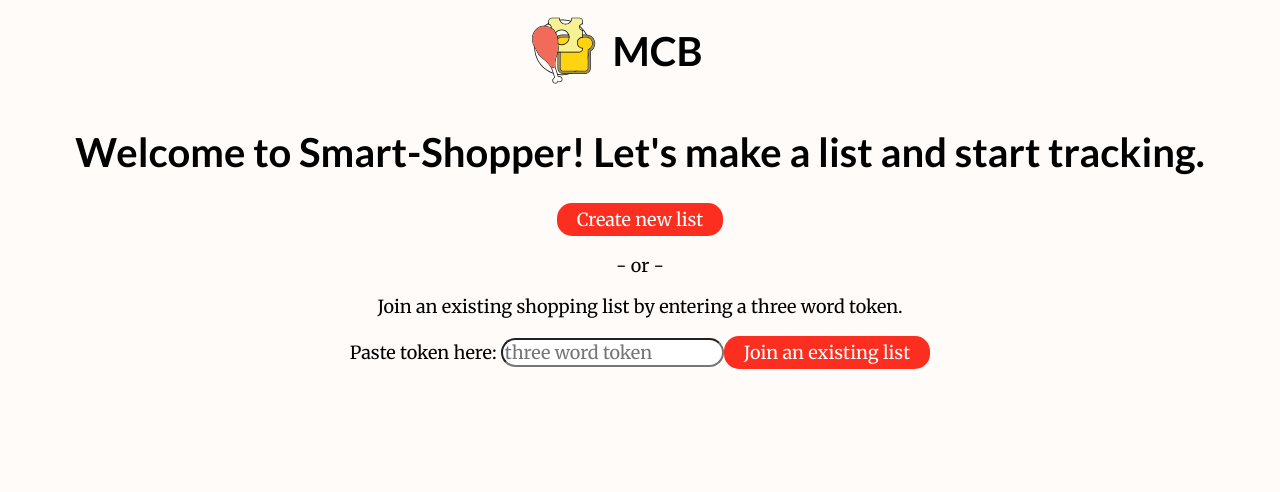
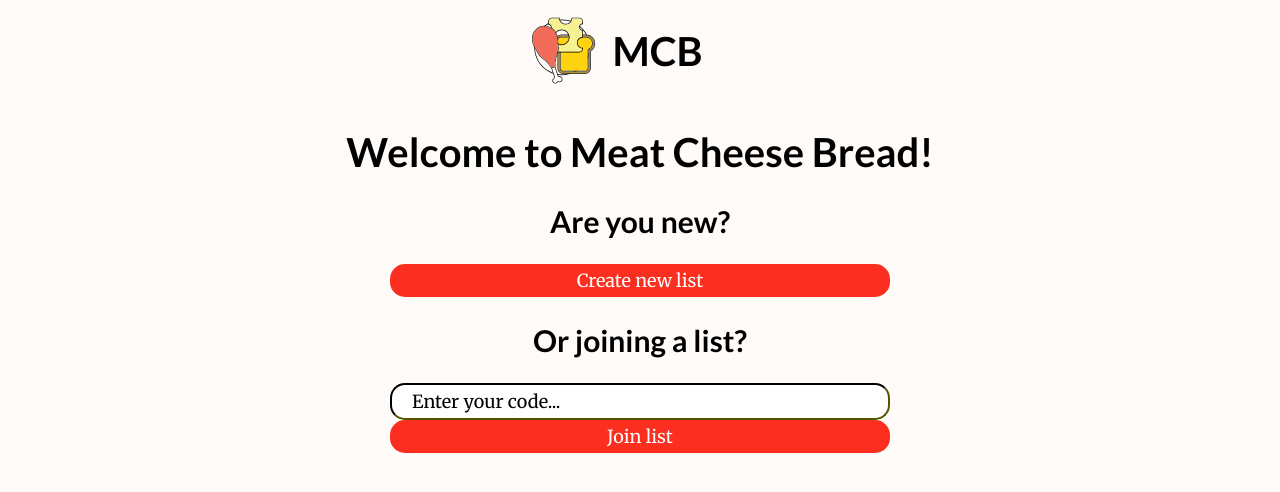
Before and after one commit to the-collab-lab/tcl-16-smart-shopping-list, a React (Create React App) app: page /AddItem in a window 1280 px wide. Shown: the top 492 px of the page. Built offline with nearby package versions, Linux system fonts and the light colour scheme.

Commit message:
add base styles to homepage

```diff
--- a/src/App.js
+++ b/src/App.js
@@ -6,7 +6,7 @@ import { BrowserRouter as Router, Switch, Route } from "react-router-dom";
 import NotFound from "./components/NotFound";
 import AddItem from "./components/AddItem";
 import ListContainer from "./components/ShoppingList/ListContainer";
-import Home from "./components/Home";
+import Home from "./components/Home/Home";
 import Navbar from "./components/Navbar/Navbar";
 
 const App = () => {
--- a/src/components/Home.js
+++ b/src/components/Home/Home.js
@@ -1,7 +1,9 @@
 import React, { useState } from "react";
-import getToken from "../lib/tokens.js";
 import { useHistory } from "react-router-dom";
-import { db } from "../lib/firebase";
+import getToken from "../../lib/tokens.js";
+import { db } from "../../lib/firebase";
+// styles
+import "./Home.scss";
 
 const Home = (props) => {
   const [token, setToken] = useState("");
@@ -41,23 +43,25 @@ const Home = (props) => {
 
   return (
     <div className="home">
-      <h1>Welcome to Smart-Shopper! Let's make a list and start tracking.</h1>
+      <h1>Welcome to Meat Cheese Bread!</h1>
+      <h2>Are you new?</h2>
       <button className="new-list-btn" onClick={generateToken}>
         Create new list
       </button>
-      <p>- or -</p>
-      <p>Join an existing shopping list by entering a three word token.</p>
+      <h2>Or joining a list?</h2>
       <form onSubmit={onSubmitHandler}>
-        <label htmlFor="joinList">Paste token here: </label>
+        <label htmlFor="joinList" className="visually-hidden">
+          Paste token here
+        </label>
         <input
           id="joinList"
           name="joinList"
           type="text"
-          placeholder="three word token"
+          placeholder="Enter your code..."
           value={token}
           onChange={onTokenInputChange}
         />
-        <button>Join an existing list</button>
+        <button>Join list</button>
       </form>
     </div>
   );
--- /dev/null
+++ b/src/components/Home/Home.scss
@@ -0,0 +1,9 @@
+.home {
+  text-align: center;
+
+  form {
+    display: flex;
+    flex-direction: column;
+    align-items: center;
+  }
+}
--- a/src/components/Navbar/Navbar.js
+++ b/src/components/Navbar/Navbar.js
@@ -1,6 +1,5 @@
 import React from "react";
 import "./Navbar.scss";
-import "../../styles/base.scss";
 
 import { ReactComponent as MCB } from "../../img/meat_cheese_bread.svg";
 import { ReactComponent as ListView } from "../../img/list_view.svg";
--- a/src/index.scss
+++ b/src/index.scss
@@ -22,7 +22,3 @@ code {
   display: inline-block;
   text-align: left;
 }
-
-.home {
-  text-align: center;
-}
--- a/src/styles/base.scss
+++ b/src/styles/base.scss
@@ -6,6 +6,19 @@
   -moz-box-sizing: border-box;
   -webkit-box-sizing: border-box;
   box-sizing: border-box;
+}
+
+.visually-hidden:not(:focus):not(:active) {
+  position: absolute;
+  width: 1px;
+  height: 1px;
+  margin: -1px;
+  border: 0;
+  padding: 0;
+  white-space: nowrap;
+  clip-path: inset(100%);
+  clip: rect(0 0 0 0);
+  overflow: hidden;
 }
 
 a {
@@ -35,6 +48,10 @@ h1 {
   @include secondary-font(40px);
 }
 
+h2 {
+  @include secondary-font(30px);
+}
+
 // button styles
 button,
 input[type="submit"] {
@@ -43,9 +60,17 @@ input[type="submit"] {
   border: none;
   border-radius: 15px;
   padding: 5px 20px;
+  width: 500px;
 }
 
 // text input styles
 input[type="text"] {
   border-radius: 15px;
+  padding: 5px 20px;
+  width: 500px;
+  border-color: $black;
 }
+
+::placeholder {
+  color: $black;
+}
```
